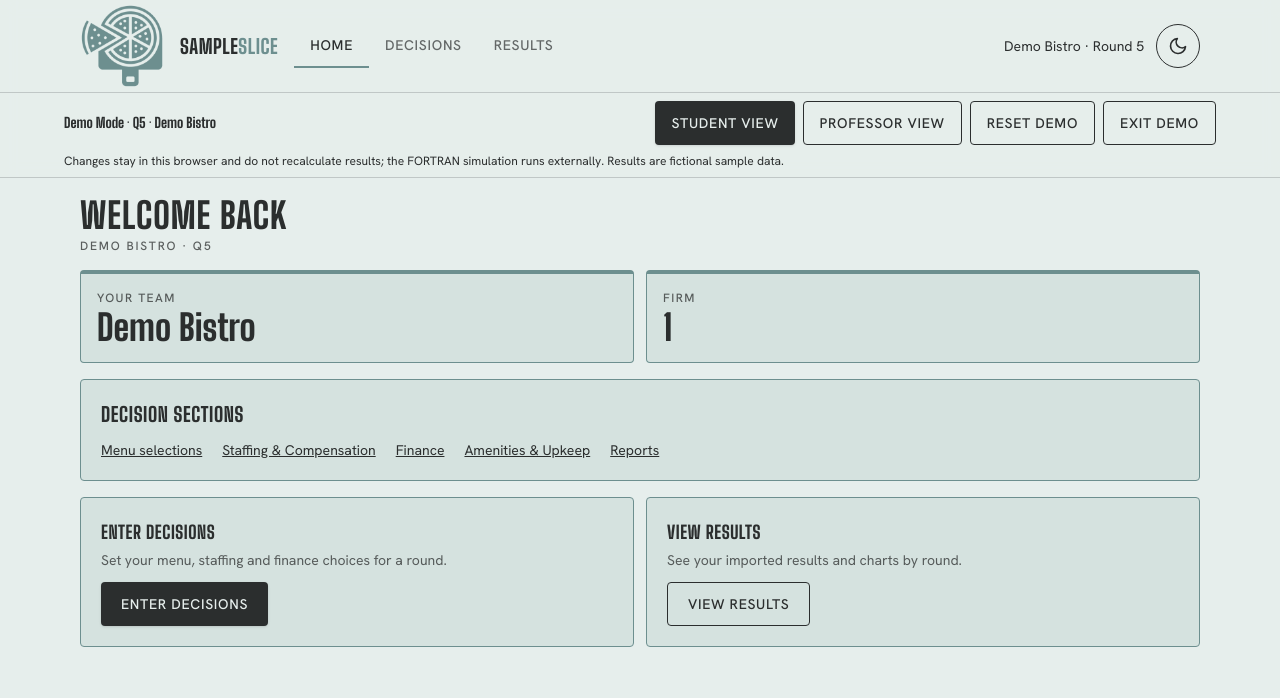
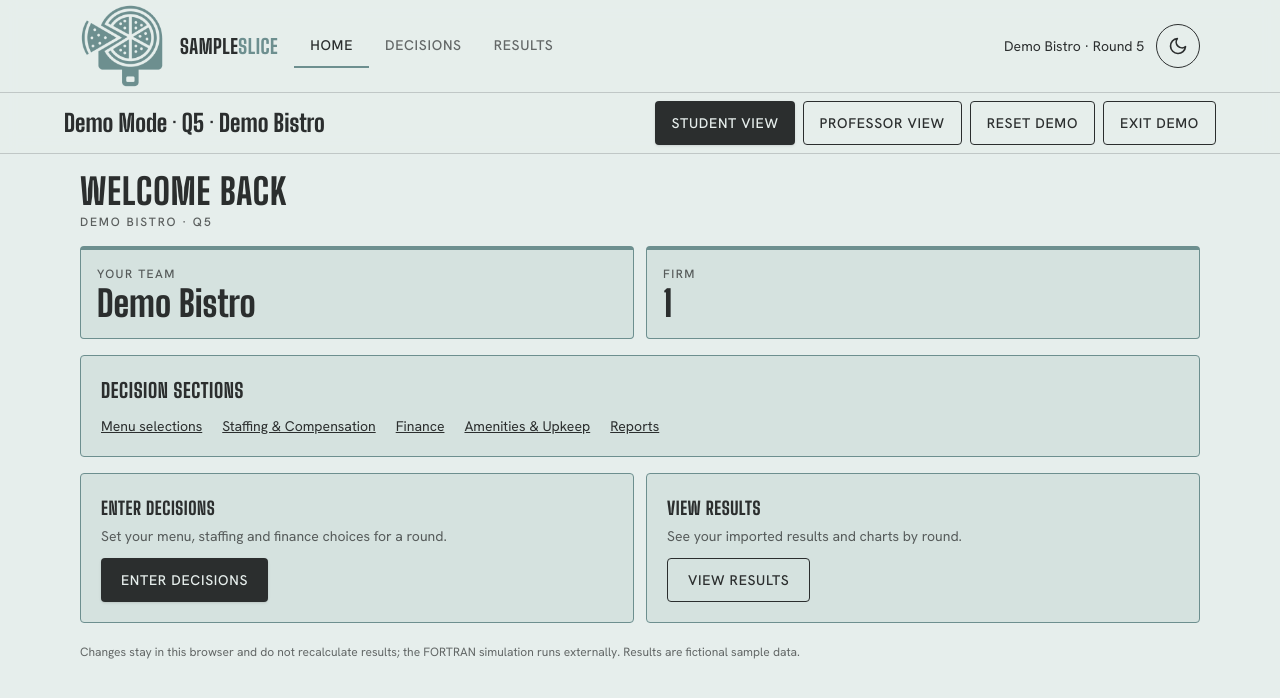
Before and after one commit to cole7jacobs/restaurant-simulation-app-trial-run, a React (Vite) app: page /demo/student/home in a window 1280 px wide. Shown: the top 698 px of the page. Built offline with nearby package versions, Linux system fonts and the light colour scheme.

Commit message:
Improve demo heading and footer

```diff
--- a/src/components/ui/DemoControls.tsx
+++ b/src/components/ui/DemoControls.tsx
@@ -12,7 +12,7 @@ export function DemoControls() {
   }
   return <div className="border-t border-deep-green/20 px-4 py-2 text-deep-green dark:border-card/10 dark:text-card">
     <div className="mx-auto flex max-w-6xl flex-wrap items-center gap-2">
-      <p className="w-full font-heading text-sm font-extrabold sm:w-auto sm:grow">Demo Mode · Q5 · Demo Bistro</p>
+      <p className="w-full font-heading text-xl font-extrabold sm:w-auto sm:grow sm:text-2xl">Demo Mode · Q5 · Demo Bistro</p>
       <div role="group" aria-label="Demo view" className="flex flex-wrap gap-2">
         <Button size="sm" variant={student ? 'primary' : 'outlined'} aria-pressed={student}
           onClick={() => navigate('/demo/student/home')}>Student View</Button>
@@ -21,7 +21,12 @@ export function DemoControls() {
       </div>
       <Button size="sm" variant="outlined" onClick={reset}>Reset Demo</Button>
       <Button size="sm" variant="outlined" to="/login">Exit Demo</Button>
-      <p className="w-full font-body text-xs">Changes stay in this browser and do not recalculate results; the FORTRAN simulation runs externally. Results are fictional sample data.</p>
     </div>
   </div>
 }
+
+export function DemoFooter() {
+  return <footer className="mx-auto w-full max-w-6xl px-4 pb-4 font-body text-xs leading-relaxed text-deep-green/70 dark:text-card/70">
+    Changes stay in this browser and do not recalculate results; the FORTRAN simulation runs externally. Results are fictional sample data.
+  </footer>
+}
--- a/src/routes/professor/ProfessorLayout.tsx
+++ b/src/routes/professor/ProfessorLayout.tsx
@@ -1,4 +1,4 @@
-import { DemoControls } from '../../components/ui/DemoControls'
+import { DemoControls, DemoFooter } from '../../components/ui/DemoControls'
 import { Link, Outlet, useLocation, useMatch } from 'react-router-dom'
 import { SkipLink } from '../../components/ui/SkipLink'
 import { usePageTitle } from '../../components/ui/usePageTitle'
@@ -84,6 +84,7 @@ export function ProfessorLayout() {
       <main id="main-content" tabIndex={-1} className="flex-1 max-w-6xl mx-auto w-full px-4 py-4 sm:py-5 focus:outline-none">
         <Outlet />
       </main>
+      {demo && <DemoFooter />}
     </div>
   )
 }
--- a/src/routes/student/StudentLayout.tsx
+++ b/src/routes/student/StudentLayout.tsx
@@ -1,4 +1,4 @@
-import { DemoControls } from '../../components/ui/DemoControls'
+import { DemoControls, DemoFooter } from '../../components/ui/DemoControls'
 import { useState } from 'react'
 import { NavLink, Outlet, useLocation } from 'react-router-dom'
 import { SkipLink } from '../../components/ui/SkipLink'
@@ -81,6 +81,7 @@ export function StudentLayout() {
         <main id="main-content" tabIndex={-1} className="max-w-6xl mx-auto w-full px-4 py-4 sm:py-5 focus:outline-none">
           <Outlet context={{ actionTarget }} />
         </main>
+        {demo && <DemoFooter />}
       </div>
       {isDecisionPage && <div ref={setActionTarget} className="shrink-0" />}
     </div>
```
Also changed, not shown: 1 other file (tests, documents, lock files or other folders).
